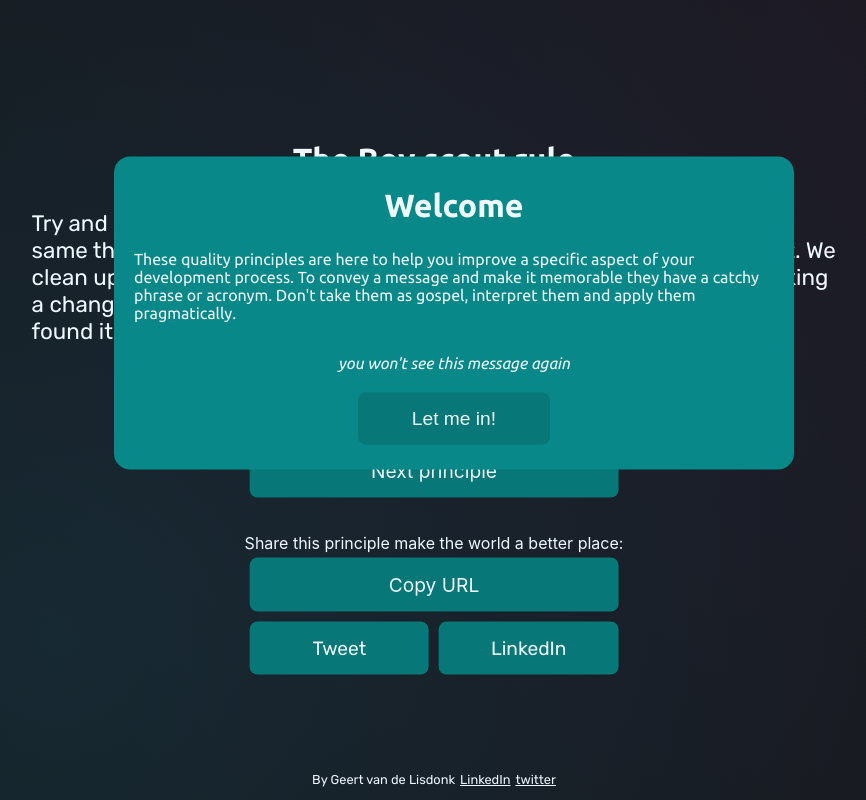
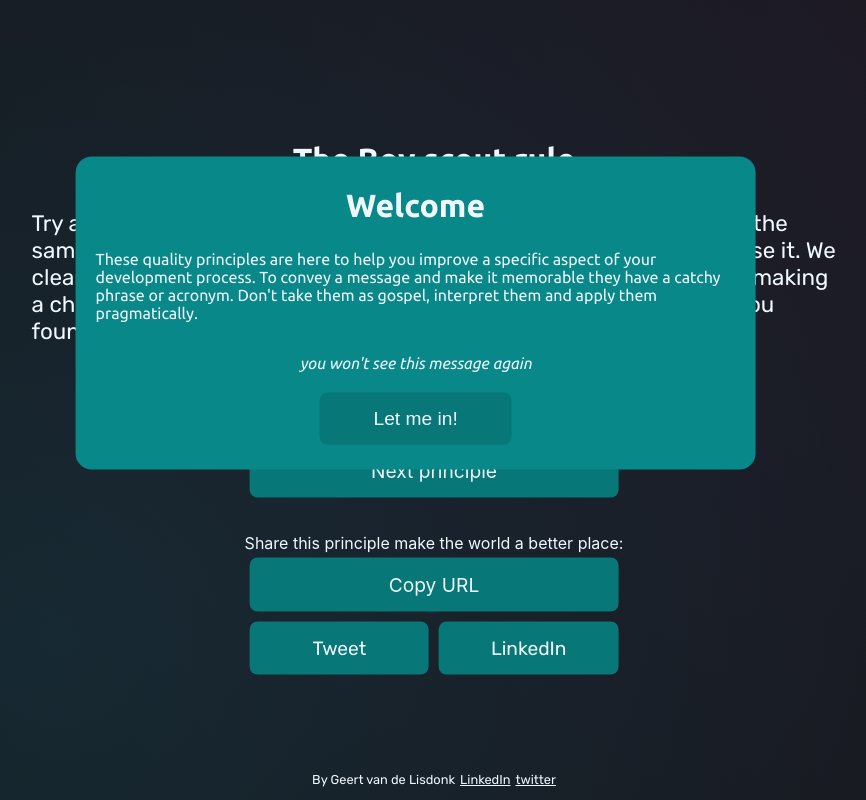
Before and after one commit to testheader/qualityprinciples, a React (Create React App) app: page / in a window 1280 px wide. Shown: the whole page, without its empty margins (206-1072 px from the left). Built offline with nearby package versions, Linux system fonts and the light colour scheme.

Commit message:
center is center

```diff
--- a/src/App.css
+++ b/src/App.css
@@ -89,7 +89,7 @@ canvas {
   position: absolute;
   background-color: #088888;
   width: 50vw;
-  transform: translate(25vw, 50%);
+  transform: translate(22vw, 50%);
   padding: 20px;
   z-index: 500;
   display: flex;
```
